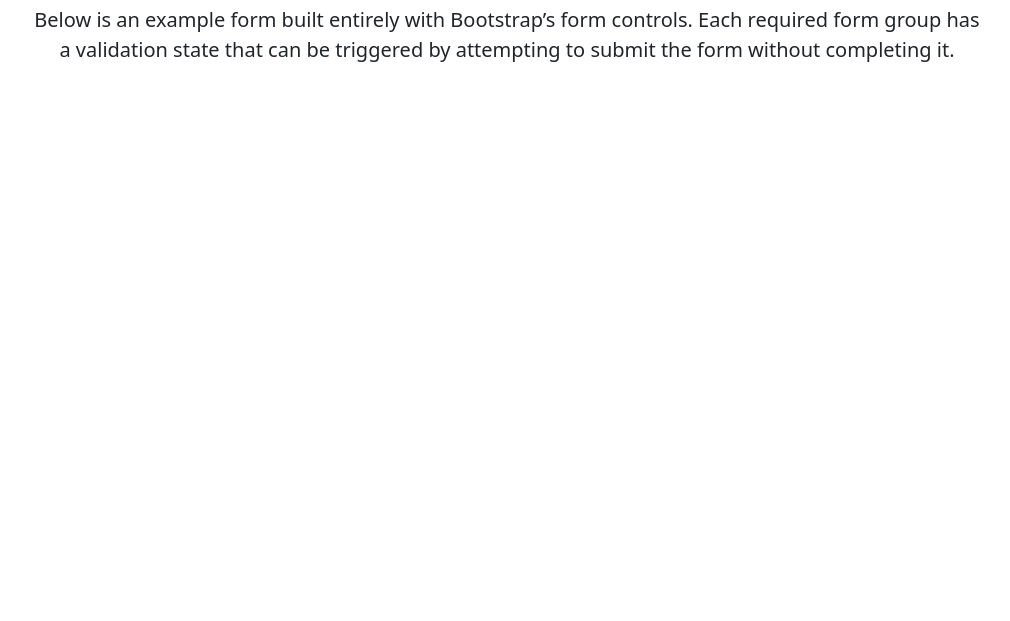
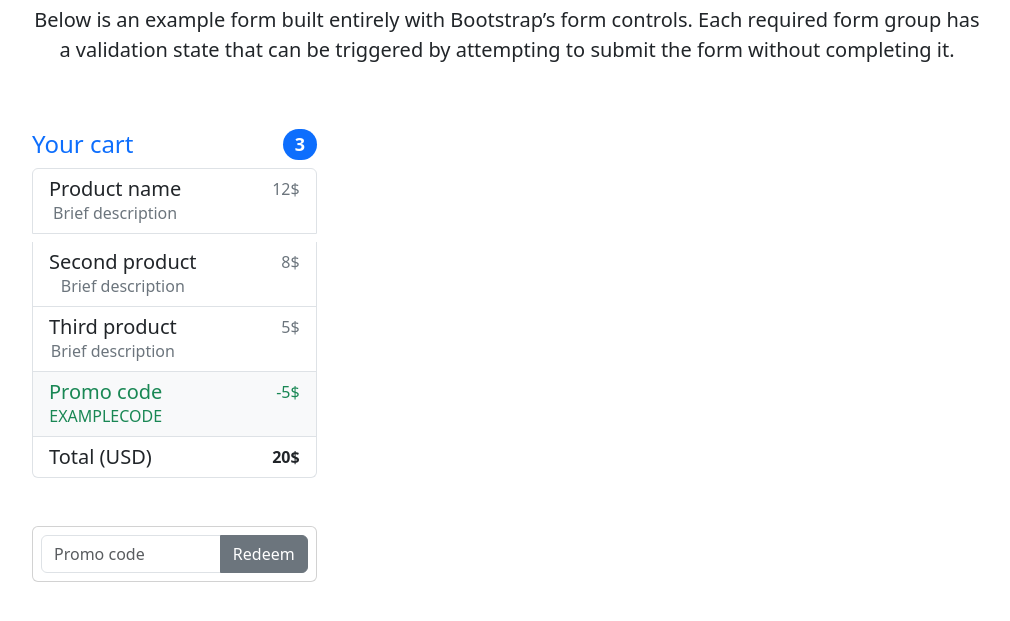
Before and after one commit to maja-miteva/checkout-example-bootstrap, a plain HTML site: page index.html in a window 1280 px wide. Shown: the part 161-782 px from the top of the page, without its empty margins (133-1143 px from the left). Drawn offline with nearby package versions, Linux system fonts and the light colour scheme.

Commit message:
Created Your cart part of the section

```diff
--- a/index.html
+++ b/index.html
@@ -26,6 +26,87 @@
     </div>
     <!-- Checkout form ends here-->
 
+    <!--Your cart and billing address starts here-->
+    <section class="row g-5">
+        <div class="col-md-5 col-lg-4 order-md-last">
+            <h4 class="d-flex justify-content-between align-items-center text-primary">
+                Your cart
+                <span class="badge rounded-pill text-bg-primary">3</span>
+            </h4>
+            <ul class="list-group">
+                <li class="list-group-item d-flex justify-content-between mb-2">
+                    <div>
+                        <h5 class="my-0 fs-5 fw-medium">
+                            Product name
+                        </h5>
+                        <p class=" my-0 text-secondary">
+                            Brief description
+                        </p>
+                    </div>
+                    <span class="text-secondary">
+                        12$
+                    </span>
+                </li>
+                <li class="mt-0 list-group-item d-flex justify-content-between">
+                    <div>
+                        <h5 class="my-0 fs-5 fw-medium">
+                            Second product
+                        </h5>
+                        <p class=" my-0 text-secondary">
+                            Brief description
+                        </p>
+                    </div>
+                    <span class="text-secondary">
+                        8$
+                    </span>
+                </li>
+                <li class="mt-0 list-group-item d-flex justify-content-between">
+                    <div>
+                        <h5 class="my-0 fs-5 fw-medium">
+                            Third product
+                        </h5>
+                        <p class=" my-0 text-secondary">
+                            Brief description
+                        </p>
+                    </div>
+                    <span class="text-secondary">
+                        5$
+                    </span>
+                </li>
+                <li class="mt-0 list-group-item d-flex justify-content-between bg-body-tertiary">
+                    <div class="align-text-left">
+                        <h5 class="my-0 fs-5 text-success fw-medium">
+                            Promo code
+                        </h5>
+                        <p class=" my-0 text-success">
+                            EXAMPLECODE
+                        </p>
+                    </div>
+                    <span class="text-success">
+                        -5$
+                    </span>
+                </li>
+                <li class="mt-0 list-group-item d-flex justify-content-between mb-5">
+                    <div class="align-text-left">
+                        <h5 class="my-0 fs-5 fw-normal">
+                            Total (USD)
+                        </h5>
+                    </div>
+                    <span class="fw-bold">
+                        20$
+                    </span>
+                </li>
+            </ul>
+            <div class="card p-2 mt-0">
+                <div class="input-group">
+                    <input type="text" class="form-control" placeholder="Promo code">
+                    <button class="btn btn-secondary" type="button">Redeem</button>
+                </div>
+            </div>
+        </div>
+    </section>
+    <!--Your cart and billing address ends here-->
+
 </body>
 
 </html>
```
